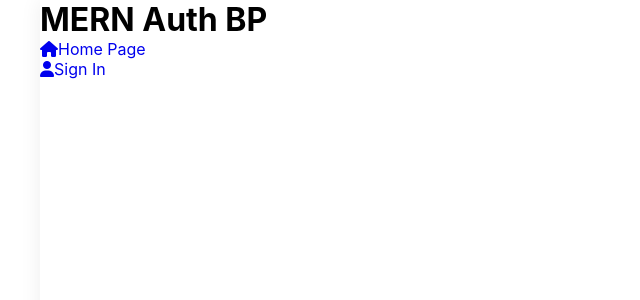
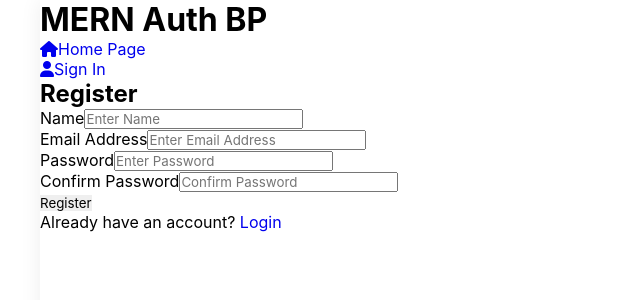
Before and after one commit to jeffersonly/mern-authentication-boilerplate, a React (Create React App) app in the folder client/: page /register in a window 1280 px wide. Shown: the top 300 px of the page, without its empty margins (0-640 px from the left). Built offline with nearby package versions, Linux system fonts and the light colour scheme.

Commit message:
Register, login, acc activation front end added

```diff
--- a/client/src/components/body/Body.js
+++ b/client/src/components/body/Body.js
@@ -1,12 +1,16 @@
 import React from "react";
 import { Switch, Route } from "react-router-dom";
 import Login from "./auth/Login";
+import Register from "./auth/Register";
+import AccountActivation from "./auth/AccountActivation";
 
 function Body() {
     return (
         <section>
             <Switch>
                 <Route path="/login" component={Login} exact />
+                <Route path="/register" component={Register} exact />
+                <Route path="/user/activate/:activation_token" component={AccountActivation} exact />
             </Switch>
         </section>
     );
--- /dev/null
+++ b/client/src/components/body/auth/AccountActivation.js
@@ -0,0 +1,34 @@
+import React, { useState, useEffect } from "react";
+import { useParams } from "react-router-dom";
+import axios from "axios";
+import { showErrMsg, showSuccessMsg } from "../../utils/notification/Notification";
+
+function ActivationEmail() {
+    const { activation_token } = useParams();
+    const [err, setError] = useState("");
+    const [success, setSuccess] = useState("");
+
+    useEffect(() => {
+        if(activation_token) {
+            const activationEmail = async() => {
+                try {
+                    const res = await axios.post("/user/activation", { activation_token });
+                    setSuccess(res.data.msg);
+                } catch(err) {
+                    err.response.data.msg && setError(err.response.data.msg);
+                }
+            }
+
+            activationEmail();
+        }
+    }, [activation_token]);
+
+    return (
+        <div className="active_page">
+            {err && showErrMsg(err)}
+            {success && showSuccessMsg(success)}
+        </div>
+    );
+};
+
+export default ActivationEmail;
--- a/client/src/components/body/auth/Login.js
+++ b/client/src/components/body/auth/Login.js
@@ -1,7 +1,9 @@
 import React, { useState } from "react";
-import { Link } from "react-router-dom";
+import { Link, useHistory } from "react-router-dom";
 import axios from "axios";
 import { showErrMsg, showSuccessMsg } from "../../utils/notification/Notification";
+import { dispatchLogin } from "../../../redux/actions/authAction";
+import { useDispatch } from "react-redux";
 
 const initialState = {
     email: "",
@@ -11,8 +13,10 @@ const initialState = {
 };
 
 function Login() {
+    const [user, setUser] = useState(initialState);
+    const dispatch = useDispatch();
+    const history = useHistory();
 
-    const [user, setUser] = useState(initialState);
     const { email, password, err, success } = user;
 
     const handleChangeInput = e => {
@@ -27,6 +31,9 @@ function Login() {
             setUser({ ...user, err: "", success: res.data.msg });
 
             localStorage.setItem("firstLogin", true);
+
+            dispatch(dispatchLogin());
+            history.push("/");
 
         } catch(err) {
             err.response.data.msg
@@ -71,6 +78,8 @@ function Login() {
                     <Link to="/forgot_password">Forgot your password?</Link>
                 </div>
             </form>
+
+            <p>Don't have an account yet? <Link to="/register">Register</Link></p>
         </div>
     );
 };
--- /dev/null
+++ b/client/src/components/body/auth/Register.js
@@ -0,0 +1,122 @@
+import React, { useState } from "react";
+import { Link } from "react-router-dom";
+import axios from "axios";
+import { showErrMsg, showSuccessMsg } from "../../utils/notification/Notification";
+import { isEmpty, isEmail, isLength, isMatch } from "../../utils/validation/Validation";
+
+const initialState = {
+    name: "",
+    email: "",
+    password: "",
+    confirm_password: "",
+    err: "",
+    success: ""
+};
+
+function Register() {
+    const [user, setUser] = useState(initialState);
+    const { name, email, password, confirm_password, err, success } = user;
+
+    const handleChangeInput = e => {
+        const { name, value } = e.target;
+        setUser({ ...user, [name]: value, err: "", success: "" });
+    }
+
+    const handleSubmit = async e => {
+        e.preventDefault();
+
+        if(isEmpty(name) || isEmpty(password)) {
+            return setUser({ ...user, err: "Please fill in all fields", success: "" });
+        }
+
+        if(!isEmail(email)) {
+            return setUser({ ...user, err: "Invalid email", success: "" });
+        }
+
+        if(isLength(password)) {
+            return setUser({ ...user, err: "Password must be at least 6 characters", success: "" });
+        }
+
+        if(!isMatch(password, confirm_password)) {
+            return setUser({ ...user, err: "Passwords did not match", success: "" });
+        }
+
+        try {
+            const res = await axios.post("/user/register", {
+                name, email, password
+            });
+
+            setUser({ ...user, err: "", success: res.data.msg });
+        } catch(err) {
+            err.response.data.msg
+            &&
+            setUser({ ...user, err: err.response.data.msg, success: "" });
+        }
+    }
+
+    return (
+        <div className="login_page">
+            <h2>Register</h2>
+            {err && showErrMsg(err)}
+            {success && showSuccessMsg(success)}
+
+            <form onSubmit={handleSubmit}>
+                <div>
+                    <label htmlFor="name">Name</label>
+                    <input
+                        type="text"
+                        placeholder="Enter Name"
+                        id="name"
+                        value={name}
+                        name="name"
+                        onChange={handleChangeInput}
+                    />
+                </div>
+
+                <div>
+                    <label htmlFor="email">Email Address</label>
+                    <input
+                        type="email"
+                        placeholder="Enter Email Address"
+                        id="email"
+                        value={email}
+                        name="email"
+                        onChange={handleChangeInput}
+                    />
+                </div>
+
+                <div>
+                    <label htmlFor="password">Password</label>
+                    <input
+                        type="password"
+                        placeholder="Enter Password"
+                        id="password"
+                        value={password}
+                        name="password"
+                        onChange={handleChangeInput}
+                    />
+                </div>
+
+                <div>
+                    <label htmlFor="confirm_password">Confirm Password</label>
+                    <input
+                        type="password"
+                        placeholder="Confirm Password"
+                        id="confirm_password"
+                        value={confirm_password}
+                        name="confirm_password"
+                        onChange={handleChangeInput}
+                    />
+                </div>
+
+                <div className="row">
+                    <button type="submit">Register</button>
+                </div>
+            </form>
+
+            <p>Already have an account? <Link to="/login">Login</Link></p>
+        </div>
+    );
+};
+
+export default Register;
--- a/client/src/components/body/auth/auth.css
+++ b/client/src/components/body/auth/auth.css
@@ -41,3 +41,8 @@
     letter-spacing: 1.5;
     margin-right: 10px;
 }
+
+.login_page a {
+    color: black;
+    font-weight: bold;
+}
--- /dev/null
+++ b/client/src/components/utils/validation/Validation.js
@@ -0,0 +1,28 @@
+export const isEmpty = value => {
+    if(!value) {
+        return true;
+    }
+
+    return false;
+};
+
+export const isEmail = email => {
+    const re = /^(([^<>()[\]\\.,;:\s@"]+(\.[^<>()[\]\\.,;:\s@"]+)*)|(".+"))@((\[[0-9]{1,3}\.[0-9]{1,3}\.[0-9]{1,3}\.[0-9]{1,3}\])|(([a-zA-Z\-0-9]+\.)+[a-zA-Z]{2,}))$/;
+    return re.test(email);
+};
+
+export const isLength = password => {
+    if(password.length < 6) {
+        return true;
+    }
+
+    return false;
+};
+
+export const isMatch = (password, confirm_password) => {
+    if(password === confirm_password) {
+        return true;
+    }
+
+    return false;
+};
--- a/client/src/index.js
+++ b/client/src/index.js
@@ -3,10 +3,13 @@ import ReactDOM from 'react-dom';
 import './index.css';
 import App from './App';
 import reportWebVitals from './reportWebVitals';
+import DataProvider from "./redux/store";
 
 ReactDOM.render(
   <React.StrictMode>
-    <App />
+    <DataProvider>
+      <App />
+    </DataProvider>
   </React.StrictMode>,
   document.getElementById('root')
 );
--- /dev/null
+++ b/client/src/redux/actions/authAction.js
@@ -0,0 +1,7 @@
+import ACTIONS from "./index";
+
+export const dispatchLogin = () => {
+    return {
+        type: ACTIONS.LOGIN
+    }
+};
--- /dev/null
+++ b/client/src/redux/actions/index.js
@@ -0,0 +1,5 @@
+const ACTIONS = {
+    LOGIN: 'LOGIN'
+};
+
+export default ACTIONS;
--- /dev/null
+++ b/client/src/redux/reducers/authReducer.js
@@ -0,0 +1,21 @@
+import ACTIONS from "../actions/index";
+
+const initialState = {
+    user: [],
+    isLogged: false,
+    isAdmin: false
+};
+
+const authReducer = (state = initialState, action) => {
+    switch(action.type) {
+        case ACTIONS.LOGIN:
+            return {
+                ...state,
+                isLogged: true,
+            };
+        default:
+            return state;
+    };
+};
+
+export default authReducer;
--- /dev/null
+++ b/client/src/redux/reducers/index.js
@@ -0,0 +1,6 @@
+import { combineReducers } from "redux";
+import auth from "./authReducer";
+
+export default combineReducers({
+    auth
+});
--- /dev/null
+++ b/client/src/redux/store.js
@@ -0,0 +1,16 @@
+import React from "react";
+import { createStore } from "redux";
+import rootReducer from "./reducers/";
+import { Provider } from "react-redux";
+
+const store = createStore(rootReducer, window.__REDUX_DEVTOOLS_EXTENSION__ && window.__REDUX_DEVTOOLS_EXTENSION__());
+
+function DataProvider({children}) {
+    return (
+        <Provider store={store}>
+            {children}
+        </Provider>
+    );
+};
+
+export default DataProvider;
```
